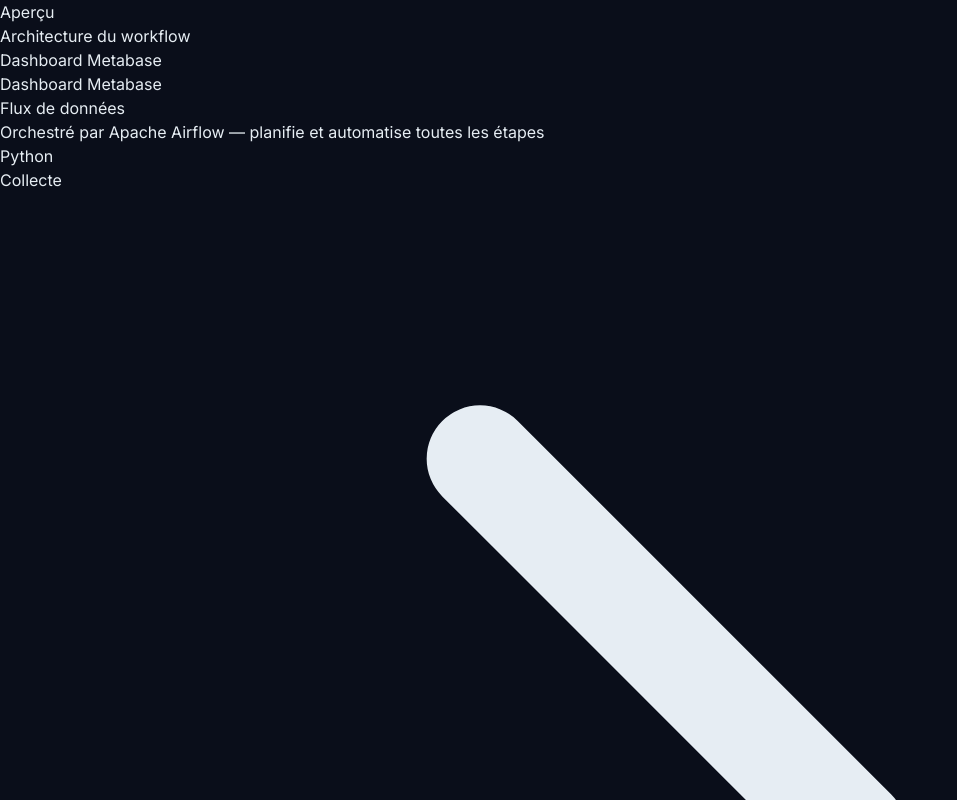
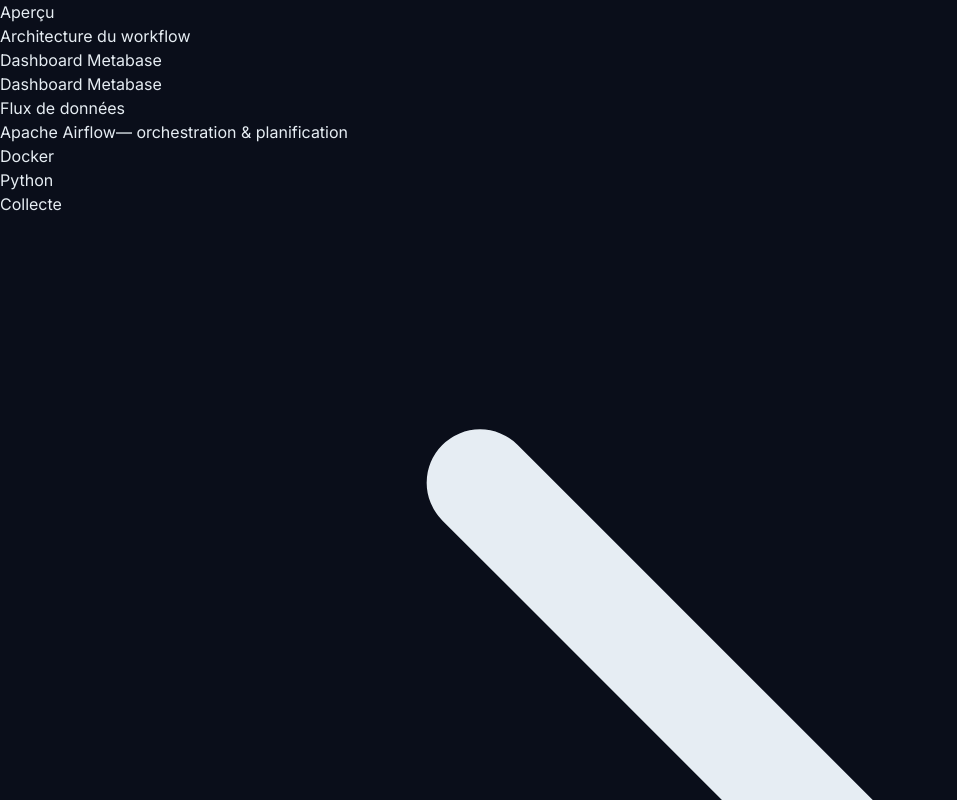
Before and after one commit to Silveratis0922/Silveratis0922.github.io, a Next.js app: page /projects in a window 1280 px wide. Shown: the part 1520-2320 px from the top of the page, without its empty margins (0-957 px from the left). Built offline with nearby package versions, Linux system fonts and the light colour scheme.

Commit message:
Ajout d'outils et autres personalisations

```diff
--- a/src/app/projects/page.tsx
+++ b/src/app/projects/page.tsx
@@ -103,16 +103,19 @@ export default function ProjectsPage() {
               </p>
 
               {/* Airflow : orchestrateur */}
-              <div className="bg-[#161b22] border border-dashed border-orange-500/30 rounded-xl px-4 py-3">
-                <p className="text-xs text-center text-[#8b949e]">
-                  Orchestré par{' '}
-                  <span className="text-orange-400 font-semibold">{project.orchestrator}</span>
-                  {' '}— planifie et automatise toutes les étapes
-                </p>
+              <div className="inline-flex items-center gap-2.5 bg-orange-500/10 border border-orange-500/40 rounded-lg px-4 py-2">
+                <div className="w-2 h-2 rounded-full bg-orange-400 shrink-0" />
+                <span className="text-orange-400 font-semibold text-sm">{project.orchestrator}</span>
+                <span className="text-[#8b949e] text-xs">— orchestration & planification</span>
               </div>
 
-              {/* Etapes du pipeline */}
-              <div className="flex flex-wrap items-center gap-2 pt-1">
+              {/* Etapes du pipeline dans un conteneur Docker */}
+              <div className="relative border border-dashed border-[#30363d] rounded-xl p-4">
+                <div className="absolute -top-3 left-3 flex items-center gap-1.5 px-2 bg-[#0d1117]">
+                  <div className="w-1.5 h-1.5 rounded-full bg-blue-400 shrink-0" />
+                  <span className="text-xs font-bold text-blue-400">{project.infra}</span>
+                </div>
+                <div className="flex flex-wrap items-center gap-2">
                   {project.pipeline.map((step, i) => (
                     <div key={step.tool} className="flex items-center gap-2">
                       <div className={`border rounded-lg px-4 py-2.5 text-center min-w-[100px] ${colorMap[step.color]}`}>
@@ -123,12 +126,7 @@ export default function ProjectsPage() {
                     </div>
                   ))}
                 </div>
-
-              <p className="text-xs text-[#8b949e]">
-                Infrastructure :{' '}
-                <span className="text-[#e6edf3] font-medium">{project.infra}</span>
-                {' '}— chaque outil tourne dans un conteneur isolé
-              </p>
+              </div>
             </div>
 
             {/* Stack technique */}
--- a/src/data/portfolio.ts
+++ b/src/data/portfolio.ts
@@ -19,7 +19,7 @@ export const portfolio = {
   skills: [
     {
       category: "Langages",
-      items: ["Python", "SQL"],
+      items: ["Python", "SQL", "Shell"],
     },
     {
       category: "Data Engineering",
@@ -32,6 +32,10 @@ export const portfolio = {
     {
       category: "Analyse & Visualisation",
       items: ["Pandas", "Metabase"],
+    },
+    {
+      category: "Outils & Productivité",
+      items: ["Git", "Google Sheet", "Excel", "Google App Scripts"],
     },
   ],
 
```
Also changed, not shown: src/app/page.tsx (+8 -3 lines). Lines whose indentation alone changed are shown as unchanged.
